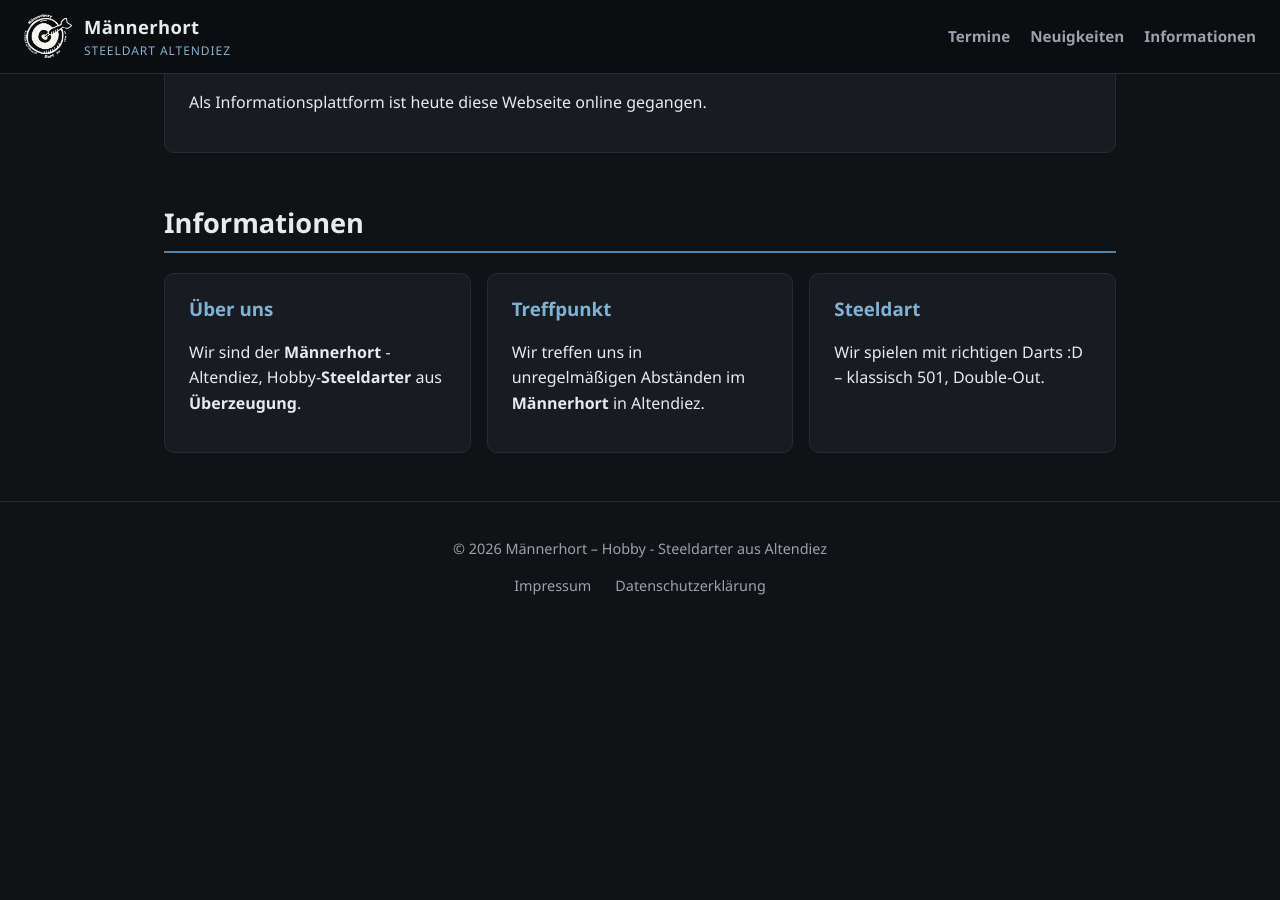
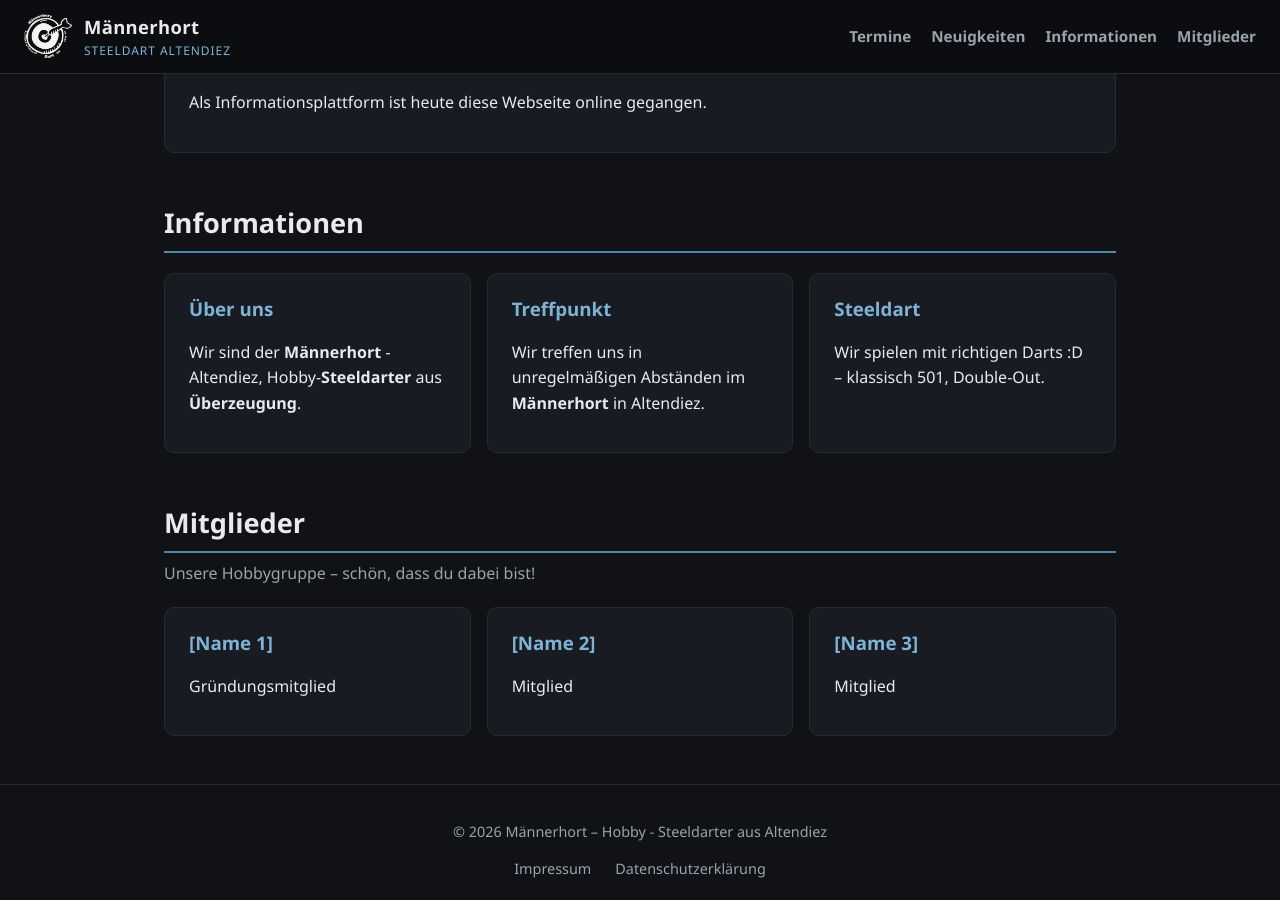
Before and after one commit to netbuk/maennerhort, a Jekyll site: the page built from index.md, in a window 1280 px wide and 900 px high, scrolled down 1198 px. Built offline with Jekyll 4.4.1, drawn with Linux system fonts in a browser that asks for light colours; before the commit the page ends 1815 px from its top, so only the background shows below that.

Commit message:
Bereich Mitglieder hinzufügen (Sektion + Nav + _data/mitglieder.yml)
Co-authored-by: netbuk <netbuk@users.noreply.github.com>

```diff
--- /dev/null
+++ b/_data/mitglieder.yml
@@ -0,0 +1,6 @@
+- name: "[Name 1]"
+  rolle: "Gründungsmitglied"
+- name: "[Name 2]"
+  rolle: "Mitglied"
+- name: "[Name 3]"
+  rolle: "Mitglied"
--- a/_layouts/default.html
+++ b/_layouts/default.html
@@ -18,6 +18,7 @@
       <a href="{{ '/#termine' | relative_url }}">Termine</a>
       <a href="{{ '/#news' | relative_url }}">Neuigkeiten</a>
       <a href="{{ '/#info' | relative_url }}">Informationen</a>
+      <a href="{{ '/#mitglieder' | relative_url }}">Mitglieder</a>
     </nav>
   </header>
   <main class="site-main">
--- a/index.md
+++ b/index.md
@@ -71,3 +71,17 @@ title: Start
     </div>
   </div>
 </section>
+
+<section id="mitglieder" class="section">
+  <h2>Mitglieder</h2>
+  <p class="section-intro">Unsere Hobbygruppe – schön, dass du dabei bist!</p>
+  <div class="info-grid">
+    {% assign mitglieder = site.data.mitglieder | sort: 'name' %}
+    {% for mitglied in mitglieder %}
+    <div class="card">
+      <h3>{{ mitglied.name }}</h3>
+      {% if mitglied.rolle %}<p>{{ mitglied.rolle }}</p>{% endif %}
+    </div>
+    {% endfor %}
+  </div>
+</section>
```
Also changed, not shown: README.md.
